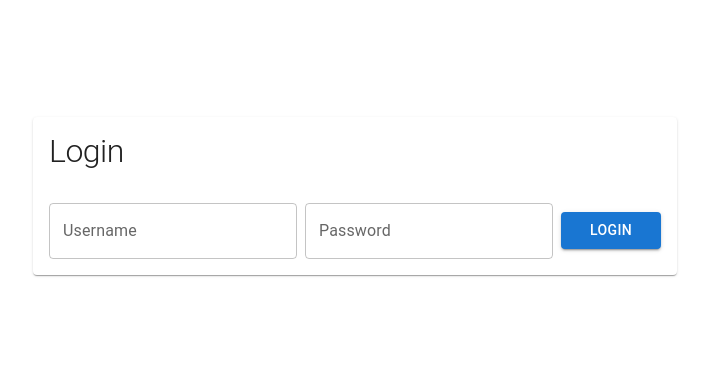
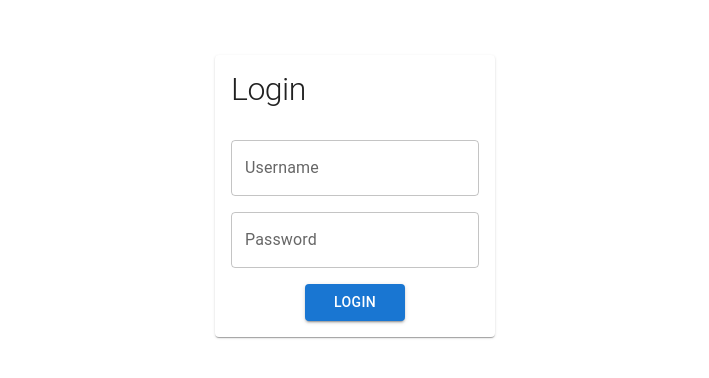
Before and after one commit to chatgpt-api-web/chatgpt-api-web-frontend, a React (Create React App) app: page / in a window 1280 px wide. Shown: the part 204-582 px from the top of the page, without its empty margins (285-994 px from the left). Built offline with nearby package versions, Linux system fonts and the light colour scheme.

Commit message:
ui: update login window

```diff
--- a/src/components/Login/Login.tsx
+++ b/src/components/Login/Login.tsx
@@ -43,8 +43,8 @@ export default function Login({setToken}: { setToken: (token: string) => void })
             <Card>
                 <Typography variant="h1" sx={{px: 2, py: 2, fontSize: 32}}>Login</Typography>
                 <AutoAlert severity="error" sx={{py: 2}}>{errorMessage}</AutoAlert>
-                <Stack direction="row" alignItems="center" justifyContent="space-between" spacing={1}
-                       sx={{px: 2, py: 2}}>
+                <Stack direction="column" justifyContent="center" alignItems="center"
+                       spacing={2} sx={{px: 2, py: 2}}>
                     <TextField
                         fullWidth
                         label="Username"
```
